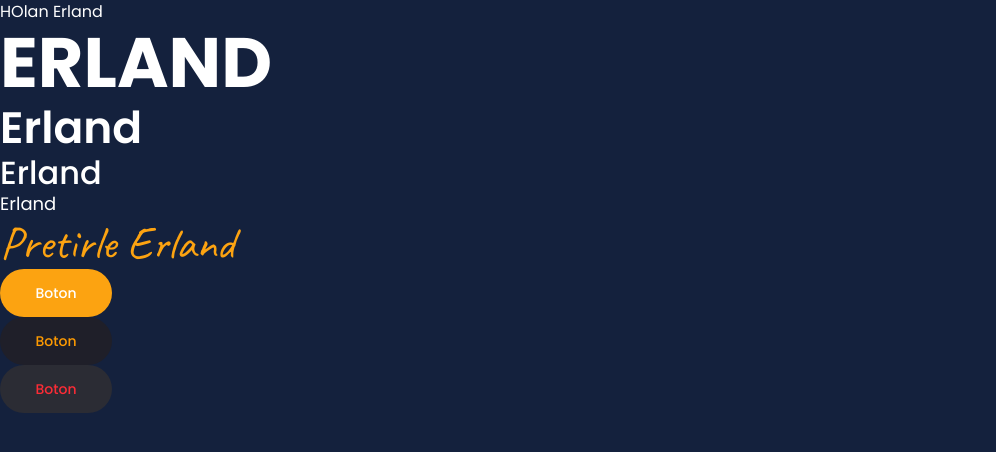
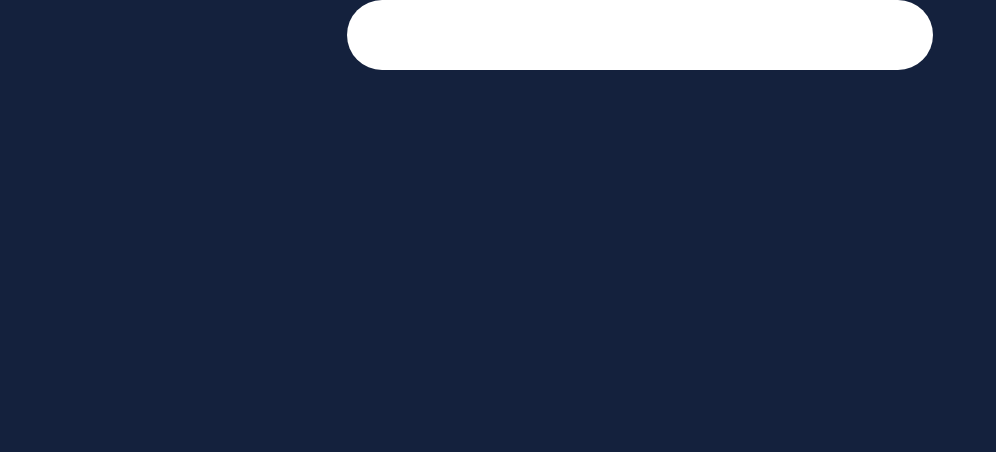
Before and after one commit to erlandruiz/event-erland-program, a Next.js app: page / in a window 1280 px wide. Shown: the top 452 px of the page, without its empty margins (0-996 px from the left). Built offline with nearby package versions, Linux system fonts and the light colour scheme; data requests are answered from the project's data file.

Commit message:
second commit

```diff
--- a/app/layout.jsx
+++ b/app/layout.jsx
@@ -1,5 +1,6 @@
 import { Poppins, Caveat } from "next/font/google";
 import "./globals.css";
+import EventProvider from "@/contexts/EventContext";
 
 const poppins = Poppins({
   variable: "--font-poppins",
@@ -20,12 +21,12 @@ export const metadata = {
 
 export default function RootLayout({ children }) {
   return (
-    <html lang="es">
-      <body
-        className={`${poppins.variable} ${caveat.variable} antialiased`}
-      >
-        {children}
-      </body>
-    </html>
+    <EventProvider>
+      <html lang="es">
+        <body className={`${poppins.variable} ${caveat.variable} antialiased`}>
+          {children}
+        </body>
+      </html>
+    </EventProvider>
   );
 }
--- a/app/page.jsx
+++ b/app/page.jsx
@@ -1,15 +1,25 @@
+"use client"
+
+import EventSeacrh from "@/components/Searchbar/EventSearch";
+
+
+
+
 const Home = () => {
+
   return (
-    <div>
-      HOlan Erland
-      <h1 className="h1">Erland</h1>
-      <h2 className="h2">Erland</h2>
-      <h3 className="h3">Erland</h3>
-      <h4 className="h4">Erland</h4>
-      <p className="pretitle">Pretirle Erland</p>
-      <button className="btn bg-[var(--color-accent)] text-white">Boton</button>
-      <button className="btn bg-[var(--color-secondary)] text-amber-500">Boton</button>
-      <button className="btn bg-[var(--color-tertiary)] text-red-500">Boton</button>
+    <div className="bg-white w-[90vw] sm:w-[60vw] md:w-[50vw] lg:w-[40vw] xl:w-max p-8 xl:pl-8 xl:pr-2 h:auto xl:h-[70px] rounded-3xl xl:rounded-full backdrop-blur-[20px] flex flex-col xl:flex-row items-center gap-6 mx-auto text-sm">
+   {/**event search */}
+   <EventSeacrh/>
+   {/**event lOCATION */}
+   <div>Event locatioN</div>
+   {/**event date */}
+   <div>Event DATE</div>
+   {/**event TYPE */}
+   <div>Event TYPE</div>
+   {/**BTN SUBMIT  */}
+  <button>Consultar</button>
+
     </div>
   );
 };
--- /dev/null
+++ b/components/Searchbar/EventSearch.jsx
@@ -0,0 +1,10 @@
+const EventSeacrh =()=>{
+    return(
+        <div>
+            EventSEarchokokok
+        </div>
+    )
+
+}
+
+export default EventSeacrh;
--- /dev/null
+++ b/components/Searchbar/Searchbar.jsx
@@ -0,0 +1,10 @@
+
+const Searchbar =()=>{
+    return(
+        <div>
+            Searchbar
+        </div>
+    )
+}
+
+export default Searchbar;
--- a/contexts/EventContext.jsx
+++ b/contexts/EventContext.jsx
@@ -0,0 +1,45 @@
+"use client"
+
+import  { useEffect, useMemo, useState, createContext, Children } from "react";
+
+export const EventContext = createContext();
+
+const EventProvider =({children})=>{
+    const [events, setEvents] = useState([]);
+    const [isLoading, setIsLoading] = useState(false);
+    const [error, setError]= useState(null);
+
+
+
+    useEffect(() => {
+      const fetchEvents = async()=>{
+        setIsLoading(true);
+        try {
+           const res = await fetch("http://localhost:4001/events");
+           if(!res.ok) throw new Error("Failed to tech events");
+           const data = await res.json();
+           setEvents(data);
+
+           //para de cargar
+           setIsLoading(false)
+        } catch (err) {
+            setError(err.message);
+
+            //para de cargar
+            setIsLoading(false)
+        }
+      }
+
+       fetchEvents();
+    }, [])
+
+
+
+    return(
+        <EventContext.Provider value={{events
+
+        }}>{children}</EventContext.Provider>
+    )
+}
+
+export default EventProvider;
--- a/package.json
+++ b/package.json
@@ -6,7 +6,7 @@
     "dev": "next dev --webpack",
     "build": "next build --webpack",
     "start": "next start",
-    "json-server": "json-server --watch db.json --port 5000"
+    "json-server": "json-server --watch db.json --port 4001"
   },
   "dependencies": {
     "@radix-ui/react-dropdown-menu": "^2.1.16",
```
